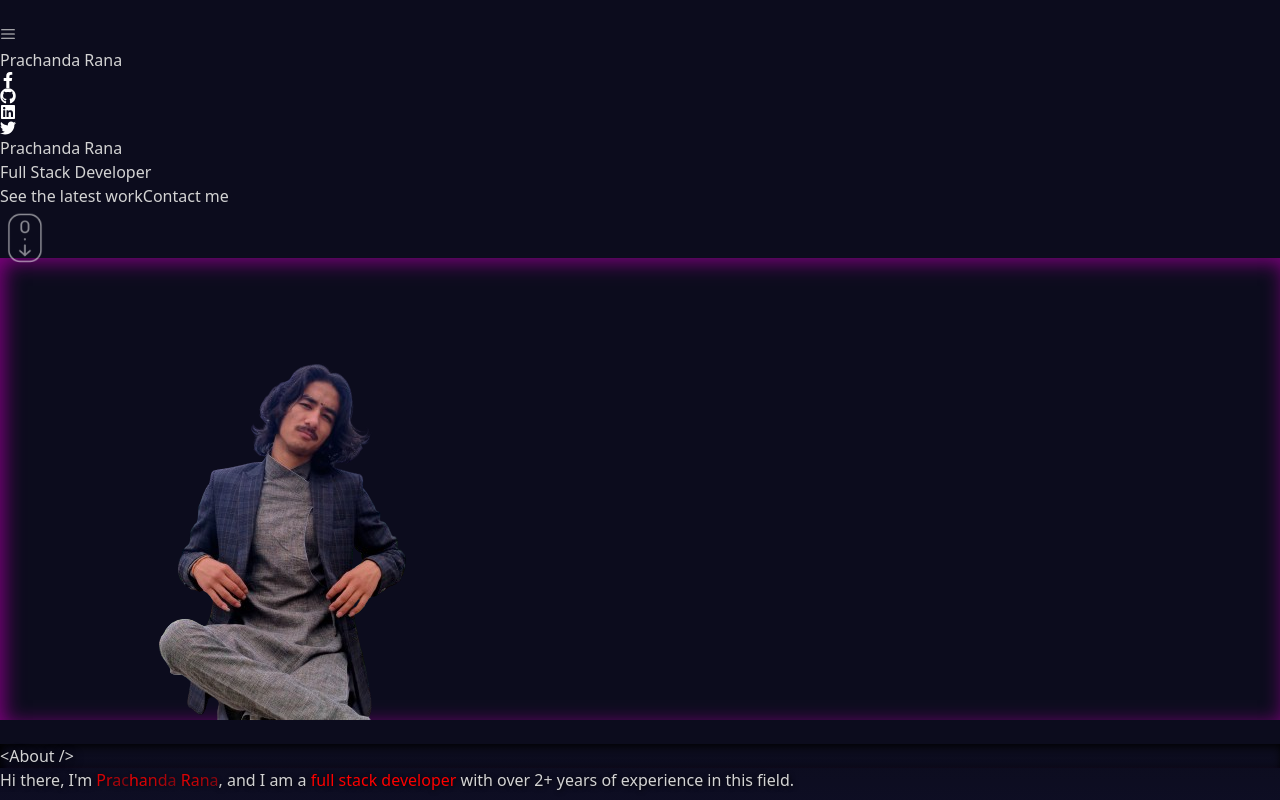
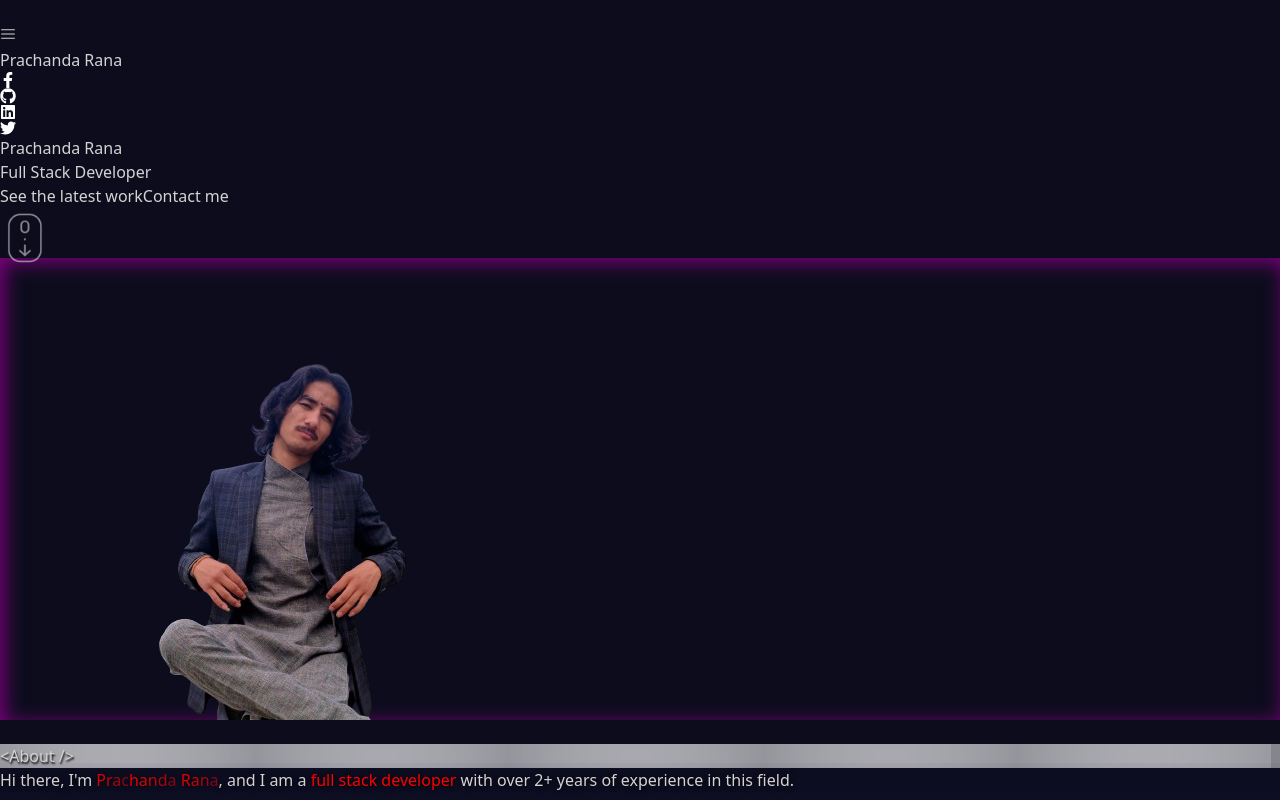
Before and after one commit to prafulstha98/portfolio, a React (Vite) app in the folder PORTFOLIO-WEB/: page / in a window 1280 px wide. Shown: the top 800 px of the page. Built offline with nearby package versions, Linux system fonts and the light colour scheme.

Commit message:
update box shadow

```diff
--- a/PORTFOLIO-WEB/src/Components/TagComponent.jsx
+++ b/PORTFOLIO-WEB/src/Components/TagComponent.jsx
@@ -1,8 +1,8 @@
 
 const TagComponent = ({ title }) => {
     return (
-        <div style={{ boxShadow: "inset 2px 2px 10px black " }} className='sticky bg-slate-300 text-slate-800 z-10 top-0 left-0'>
-            <h2 style={{ textShadow: '2px 2px 10px black' }} className="text-center text-4xl md:text-5xl uppercase font-semibold p-2">&lt;{title} /&gt;</h2>
+        <div style={{ boxShadow: "inset 2px 2px 400px white " }} className='sticky bg-slate-300 text-slate-800 z-10 top-0 left-0'>
+            <h2 style={{ textShadow: '1px 2px 2px black' }} className="text-center text-4xl md:text-5xl uppercase font-semibold p-2">&lt;{title} /&gt;</h2>
         </div>
     )
 }
```
